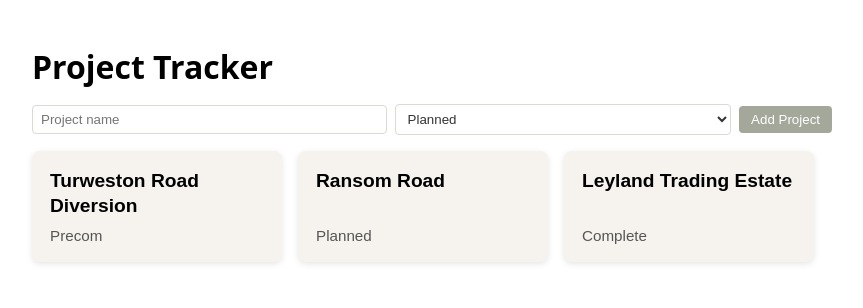
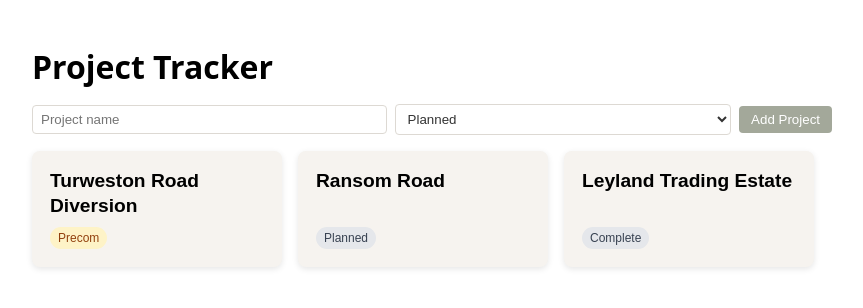
Before and after one commit to AndreaOsk/project-tracker, a React (Vite) app: page / in a window 1280 px wide. Shown: the top 308 px of the page, without its empty margins (208-1071 px from the left). Built offline with nearby package versions, Linux system fonts and the light colour scheme.

Commit message:
feat: add status badges to project cards

```diff
--- a/src/components/ProjectDetail.jsx
+++ b/src/components/ProjectDetail.jsx
@@ -7,17 +7,7 @@ const STATUSES = [
     "Precom",
     "In Construction",
     "Reconciliation",
-    "Planned",
-    "Complete"
   ];
-
-function getNextStatus (current) {
-    const currentIndex = STATUSES.indexOf(current);
-    const safeIndex = currentIndex === -1 ? 0 : currentIndex;
-    const nextIndex = (safeIndex + 1) % STATUSES.length;
-    return STATUSES[nextIndex];
-
-}
 
 function ProjectDetail({ project, toggleAction, addAction, onDeleteProject, onDeleteAction, onUpdateProjectStatus}) {
     if (!project) return null; // If nothing is selected, render nothing
@@ -27,9 +17,10 @@ function ProjectDetail({ project, toggleAction, addAction, onDeleteProject, onDe
             <h2 className={styles.heading}>{project.name}</h2>
 
 
-            <label>
+            <label className={styles.statusRow}>
                 status:{""}
                 <select
+                    className={styles.statusSelect}
                     value={project.status}
                     onChange={(e) => onUpdateProjectStatus(project.id, e.target.value)}
                 >
--- a/src/components/ProjectDetail.module.css
+++ b/src/components/ProjectDetail.module.css
@@ -19,3 +19,15 @@
 .deleteProject {
   margin-top: 24px;
 }
+
+.statusRow {
+  display: flex;
+  align-items: center;
+  gap: 8px;
+  margin: 8px 0 16px;
+}
+
+.statusSelect {
+  padding: 6px 10px;
+  border-radius: 6px;
+}
--- a/src/components/ProjectList.jsx
+++ b/src/components/ProjectList.jsx
@@ -1,4 +1,9 @@
 import styles from "./ProjectList.module.css";
+
+function statusClass(status) {
+    return status.toLowerCase().replaceAll(" ", "");
+  }
+
 
 function ProjectList({ projects, selectedProjectId, onSelectProject}) {
     return (
@@ -8,12 +13,16 @@ function ProjectList({ projects, selectedProjectId, onSelectProject}) {
 
             return (
                 <button
+                    type="button"
                     key={project.id}
                     className={`${styles.card} ${isSelected ? styles.selected : ""}`}
                     onClick={() => onSelectProject(project)}
                 >
                     <h3 className={styles.cardTitle}>{project.name}</h3>
-                    <p className={styles.cardStatus}>{project.status}</p>
+
+                    <span className={`${styles.statusBadge} ${styles[statusClass(project.status)]}`}>
+                        {project.status}
+                    </span>
                 </button>
                 );
             })}
--- a/src/components/ProjectList.module.css
+++ b/src/components/ProjectList.module.css
@@ -47,3 +47,41 @@
   color: #555;
   font-size: 0.95rem;
 }
+
+.statusBadge {
+  font-size: 0.75rem;
+  padding: 4px 8px;
+  border-radius: 999px;
+  align-self: flex-start;
+  font-weight: 500;
+}
+
+.agreementaccepted {
+  background: #e0f2fe;
+  color: #075985;
+}
+
+.precom {
+  background: #fef3c7;
+  color: #92400e;
+}
+
+.inconstruction {
+  background: #ede9fe;
+  color: #5b21b6;
+}
+
+.reconciliation {
+  background: #dcfce7;
+  color: #166534;
+}
+
+.planned {
+  background: #e5e7eb;
+  color: #374151;
+}
+
+.complete {
+  background: #e5e7eb;
+  color: #374151;
+}
```
